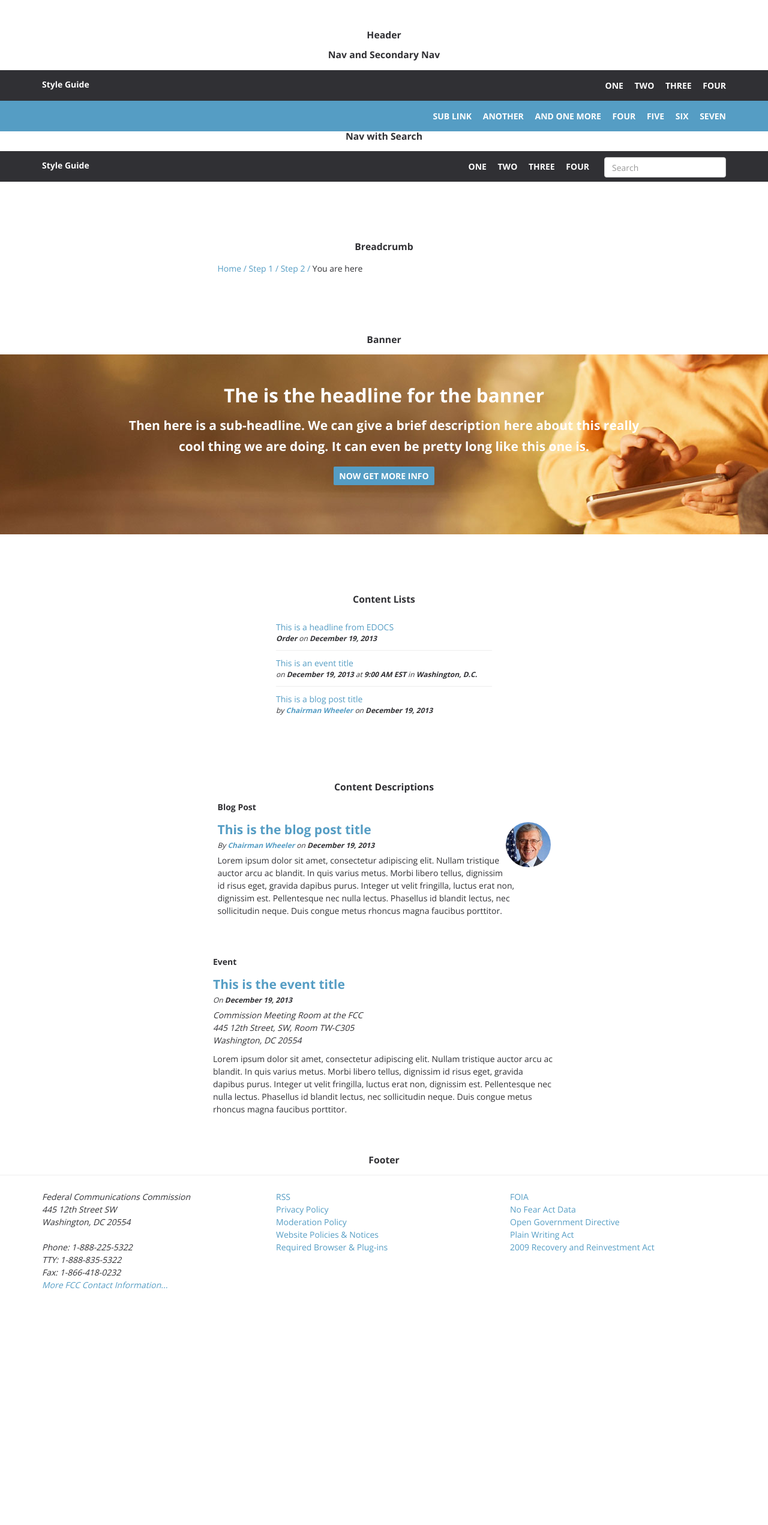
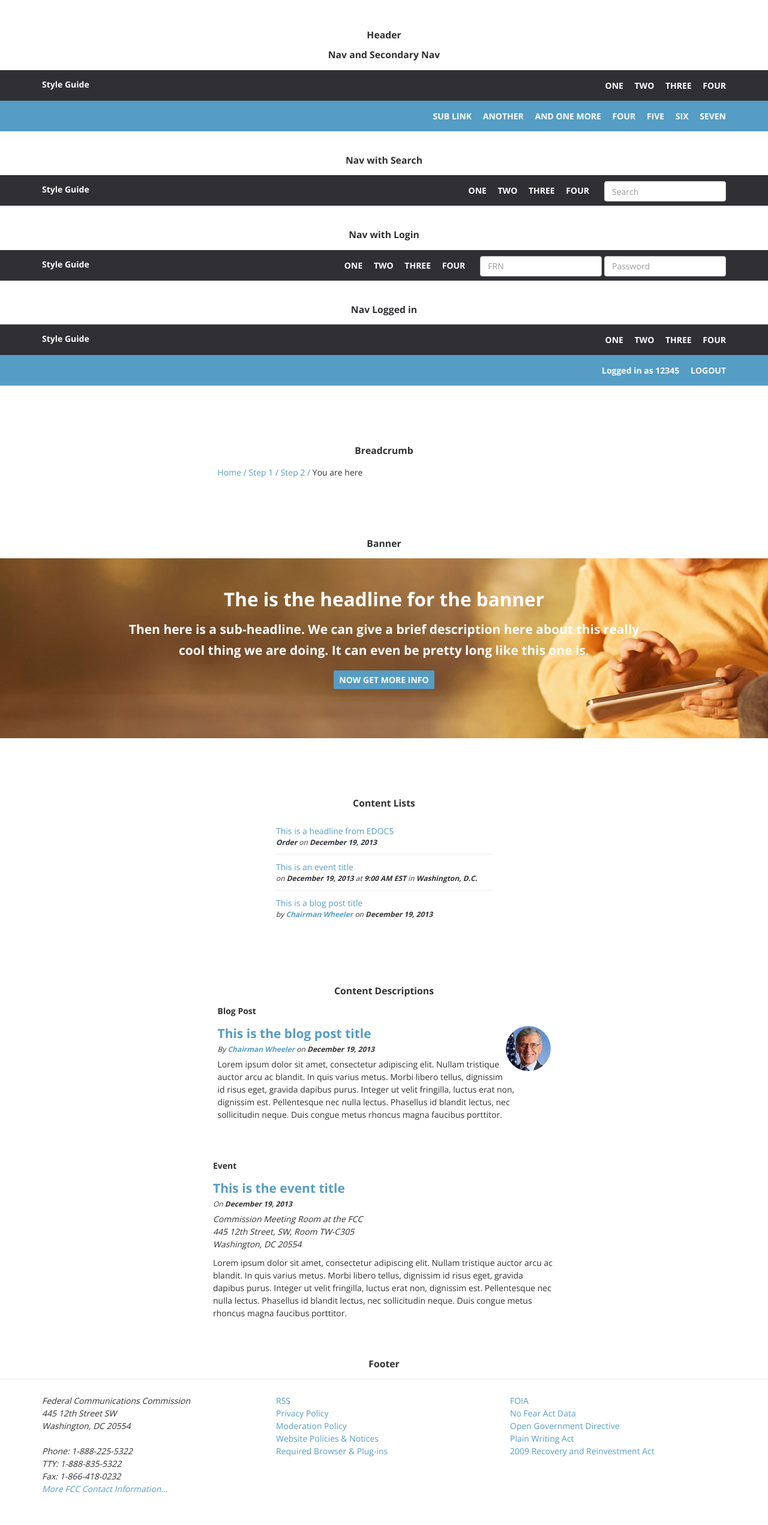
Before and after one commit to awolfe76/fcc-style-guide, a Jekyll site: the page built from components/index.md, in a window 1280 px wide. Shown: the whole page at 60% size. Built offline with Jekyll 4.4.1, drawn with Linux system fonts in a browser that asks for light colours; Markdown is read by kramdown in place of the engine named in the settings; before the commit the page ends 2203 px from its top, so only the background shows below that.

Commit message:
new nav options; closes #2

```diff
--- a/_includes/components/header.html
+++ b/_includes/components/header.html
@@ -47,7 +47,7 @@
   </header>
   <div class="container">
     <div class="row">
-      <hgroup>
+      <hgroup style="margin-top:40px;">
         <h4>Nav with Search</h4>
       </hgroup>
     </div>
@@ -75,4 +75,74 @@
       </div>
     </div>
   </header>
+  <div class="container">
+    <div class="row">
+      <hgroup style="margin-top:40px;">
+        <h4>Nav with Login</h4>
+      </hgroup>
+    </div>
+  </div>
+  <header>
+    <div class="container">
+      <div class="row">
+        <div class="col-md-2">
+          <h5 class="title">Style Guide</h5>
+        </div>
+        <div class="col-md-10">
+          <form class="form-inline form-search pull-right" role="form">
+            <div class="form-group">
+              <label class="sr-only" for="exampleInputEmail2">FRN</label>
+              <input type="email" class="form-control" id="exampleInputEmail2" placeholder="FRN">
+            </div>
+            <div class="form-group">
+              <label class="sr-only" for="exampleInputEmail2">Password</label>
+              <input type="email" class="form-control" id="exampleInputEmail2" placeholder="Password">
+            </div>
+          </form>
+          <nav class="pull-right">
+            <a href="#one">One</a>
+            <a href="#two">Two</a>
+            <a href="#three">Three</a>
+            <a href="#four">Four</a>
+          </nav>
+        </div>
+      </div>
+    </div>
+  </header>
+  <div class="container">
+    <div class="row">
+      <hgroup style="margin-top:40px;">
+        <h4>Nav Logged in</h4>
+      </hgroup>
+    </div>
+  </div>
+  <header>
+    <div class="container">
+      <div class="row">
+        <div class="col-md-2">
+          <h5 class="title">Style Guide</h5>
+        </div>
+        <div class="col-md-10">
+          <nav class="pull-right">
+            <a href="#one">One</a>
+            <a href="#two">Two</a>
+            <a href="#three">Three</a>
+            <a href="#four">Four</a>
+          </nav>
+        </div>
+      </div>
+    </div>
+    <div class="subnav">
+      <div class="container">
+        <div class="row">
+          <div class="col-md-12">
+            <nav class="pull-right">
+              <p class="extra">Logged in as 12345</p>
+              <a class="extra" href="#logout">Logout</a>
+            </nav>
+          </div>
+        </div>
+      </div>
+    </div>
+  </header>
 </section>
--- a/css/styles.css
+++ b/css/styles.css
@@ -963,6 +963,7 @@ hgroup {
 header {
   background: #303034;
   color: white;
+  font-weight: bold;
   line-height: 1.5;
   padding: 0;
 }
@@ -972,7 +973,6 @@ header nav {
 header a:link, header a:visited {
   color: #ffffff;
   font-size: 14px;
-  font-weight: bold;
   margin-left: 15px;
   text-decoration: none;
   text-transform: uppercase;
@@ -980,9 +980,12 @@ header a:link, header a:visited {
 header a:hover {
   border-bottom: 3px solid;
 }
-header h5.title {
+header h5.title, header p {
   display: inline-block;
   margin: 15px 0 0;
+}
+header p {
+  margin: 0;
 }
 header .subnav {
   background: #559dc4;
```
Also changed, not shown: css/scss/components/_header.scss (+5 -2 lines).
